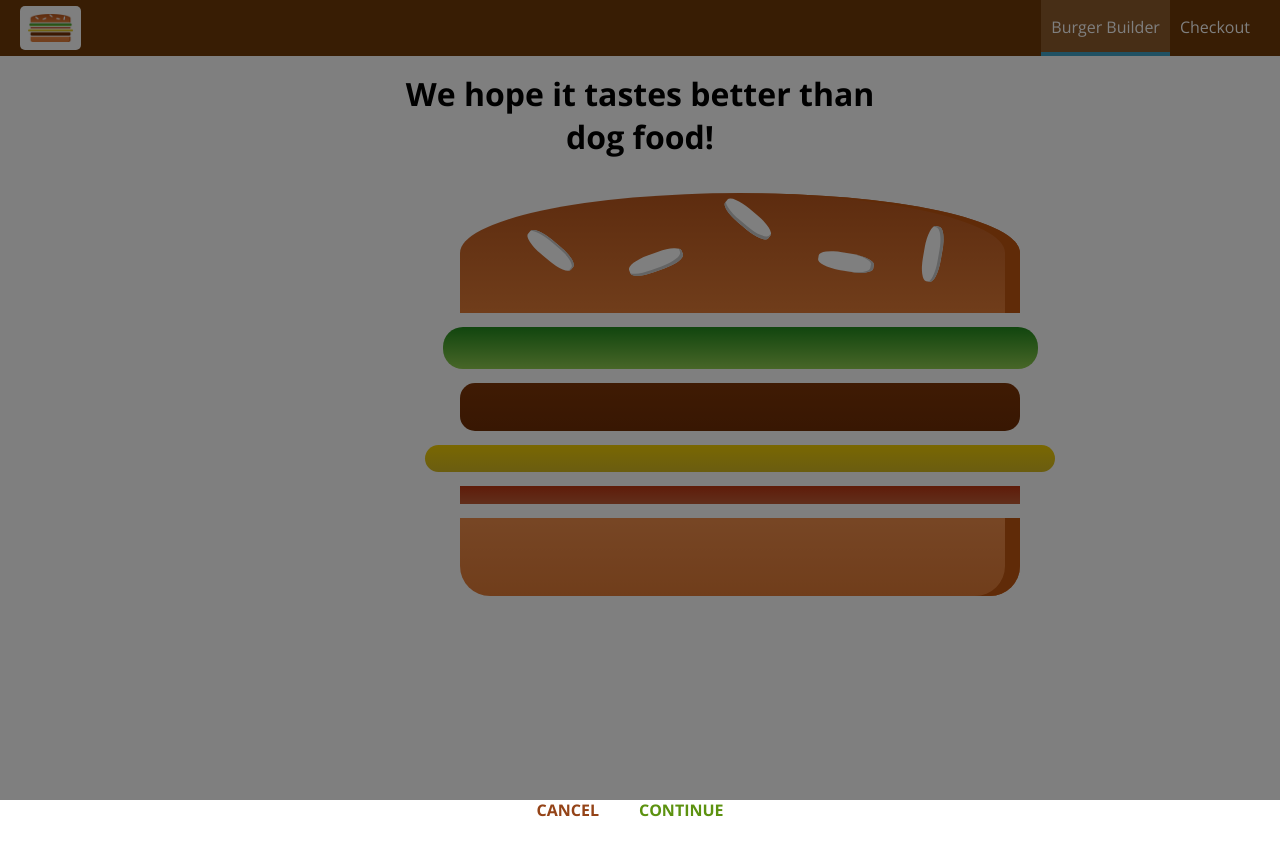
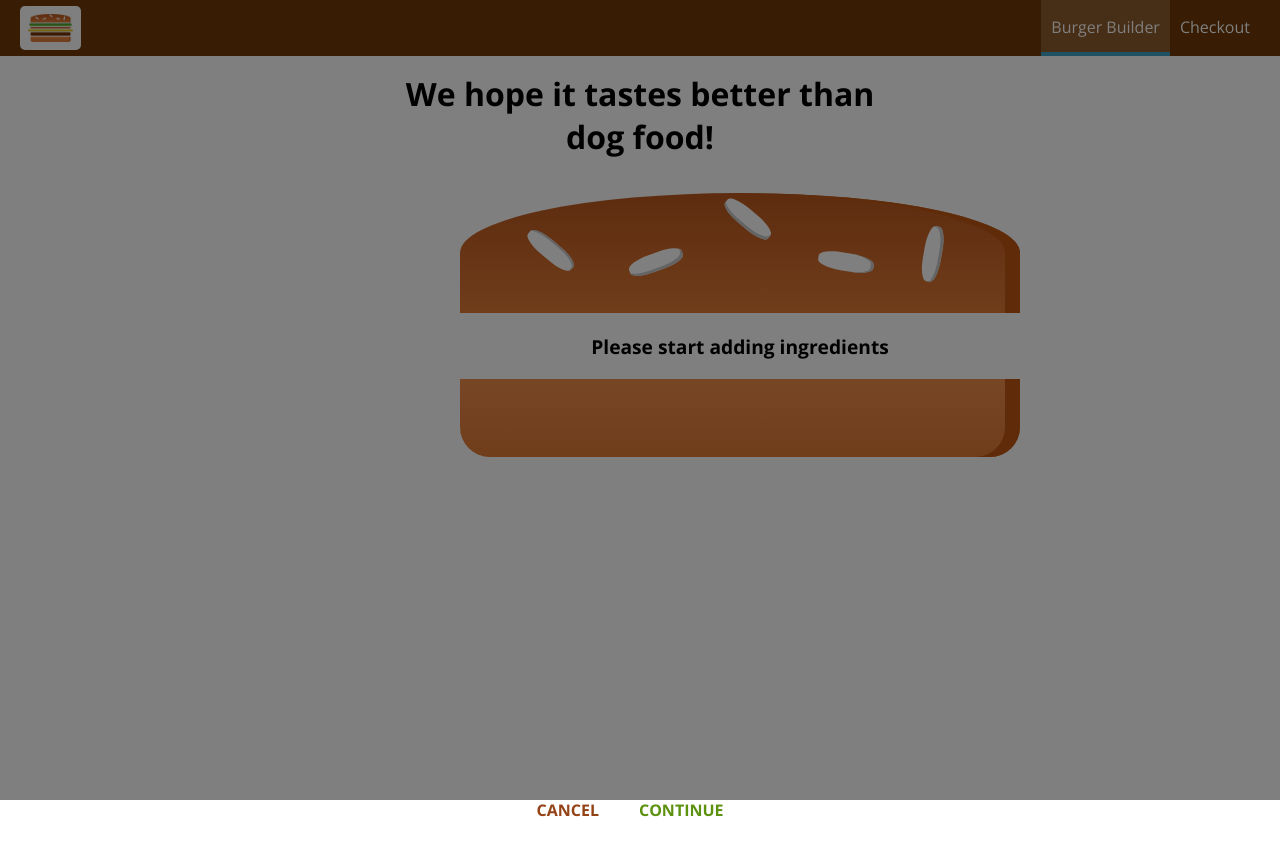
Before and after one commit to keyspress/react-complete-guide-main-project, a React app: page /checkout in a window 1280 px wide. Built offline with nearby package versions, Linux system fonts and the light colour scheme.

Commit message:
lecture 211

```diff
--- a/src/components/Burger/Burger.js
+++ b/src/components/Burger/Burger.js
@@ -4,6 +4,7 @@ import classes from './Burger.css';
 import BurgerIngredient from './BurgerIngredient/BurgerIngredient';
 
 const burger = (props) => {
+  console.log(props);
   let transformedIngredients = Object.keys(props.ingredients)
     .map(igKey => {
       return [...Array(props.ingredients[igKey])].map((_, i) => {
--- a/src/components/Order/CheckoutSummary/CheckoutSummary.js
+++ b/src/components/Order/CheckoutSummary/CheckoutSummary.js
@@ -13,10 +13,10 @@ const checkoutSummary = (props) => {
       </div>
       <Button
         btnType='Danger'
-        clicked>CANCEL</Button>
+        clicked={props.checkoutCancelled}>CANCEL</Button>
       <Button
         btnType='Success'
-        clicked>CONTINUE</Button>
+        clicked={props.checkoutContinued}>CONTINUE</Button>
     </div>
   );
 }
--- a/src/containers/BurgerBuilder/BurgerBuilder.js
+++ b/src/containers/BurgerBuilder/BurgerBuilder.js
@@ -31,6 +31,7 @@ class BurgerBuilder extends Component {
   }
 
   componentDidMount () {
+    console.log(this.props);
     axios.get('https://react-my-burger-98189.firebaseio.com/ingredients.json')
       .then(response => {
         this.setState({ingredients: response.data});
@@ -92,28 +93,37 @@ class BurgerBuilder extends Component {
 
   purchaseContinueHandler = () => {
     // alert('You continue!');
-    this.setState({loading: true});
-    const order ={
-      ingredients: this.state.ingredients,
-      price: this.state.totalPrice,
-      customer: {
-        name: 'Boogy Johnson',
-        address: {
-          street: '112 Some Street',
-          zipCode: '443434',
-          country: 'Whakastan'
-        },
-        email: 'boogy@dance.com'
-      },
-      deliveryMethod: 'slowest'
+  //   this.setState({loading: true});
+  //   const order ={
+  //     ingredients: this.state.ingredients,
+  //     price: this.state.totalPrice,
+  //     customer: {
+  //       name: 'Boogy Johnson',
+  //       address: {
+  //         street: '112 Some Street',
+  //         zipCode: '443434',
+  //         country: 'Whakastan'
+  //       },
+  //       email: 'boogy@dance.com'
+  //     },
+  //     deliveryMethod: 'slowest'
+  //   }
+  //   axios.post('/orders.json', order)
+  //     .then(response => {
+  //       this.setState({loading: false, purchasing: false});
+  //     })
+  //     .catch(error => {
+  //       this.setState({loading: false, purchasing: false});
+  //     });
+    const queryParams =[];
+    for(let i in this.state.ingredients) {
+      queryParams.push(encodeURIComponent(i) + '=' + encodeURIComponent(this.state.ingredients[i]));
     }
-    axios.post('/orders.json', order)
-      .then(response => {
-        this.setState({loading: false, purchasing: false});
-      })
-      .catch(error => {
-        this.setState({loading: false, purchasing: false});
-      });
+    const queryString = queryParams.join('&');
+    this.props.history.push({
+      pathname: '/checkout',
+      search: '?' + queryString
+    });
   }
 
   render () {
--- a/src/containers/Checkout/Checkout.js
+++ b/src/containers/Checkout/Checkout.js
@@ -12,10 +12,31 @@ class Checkout extends Component {
     }
   }
 
+  componentDidMount() {
+    const query = new URLSearchParams(this.props.location.search);
+    const ingredients = {};
+    for (let param of query.entries()) {
+      ingredients[param[0]] = +param[1];
+    }
+    this.setState({ingredients: ingredients});
+  }
+
+  checkoutCancelledHandler = () => {
+    this.props.history.goBack();
+  }
+
+  checkoutContinuedHandler = () => {
+    this.props.history.replace('/checkout/contact-data');
+  }
+
   render() {
     return(
       <div>
-        <CheckoutSummary ingredients={this.state.ingredients}/>
+        <CheckoutSummary
+          ingredients={this.state.ingredients}
+          checkoutCancelled={this.checkoutCancelledHandler}
+          checkoutContinued={this.checkoutContinuedHandler}
+        />
       </div>
     )
   }
```
